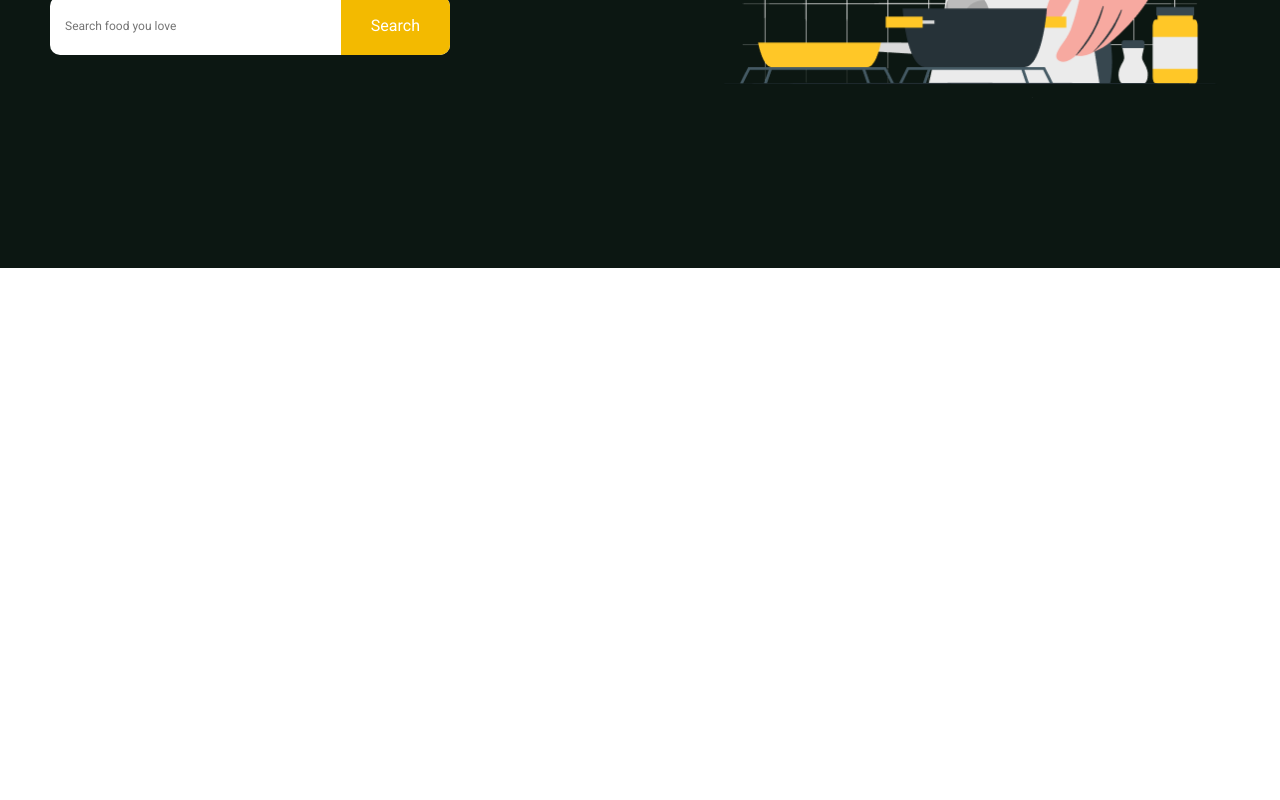
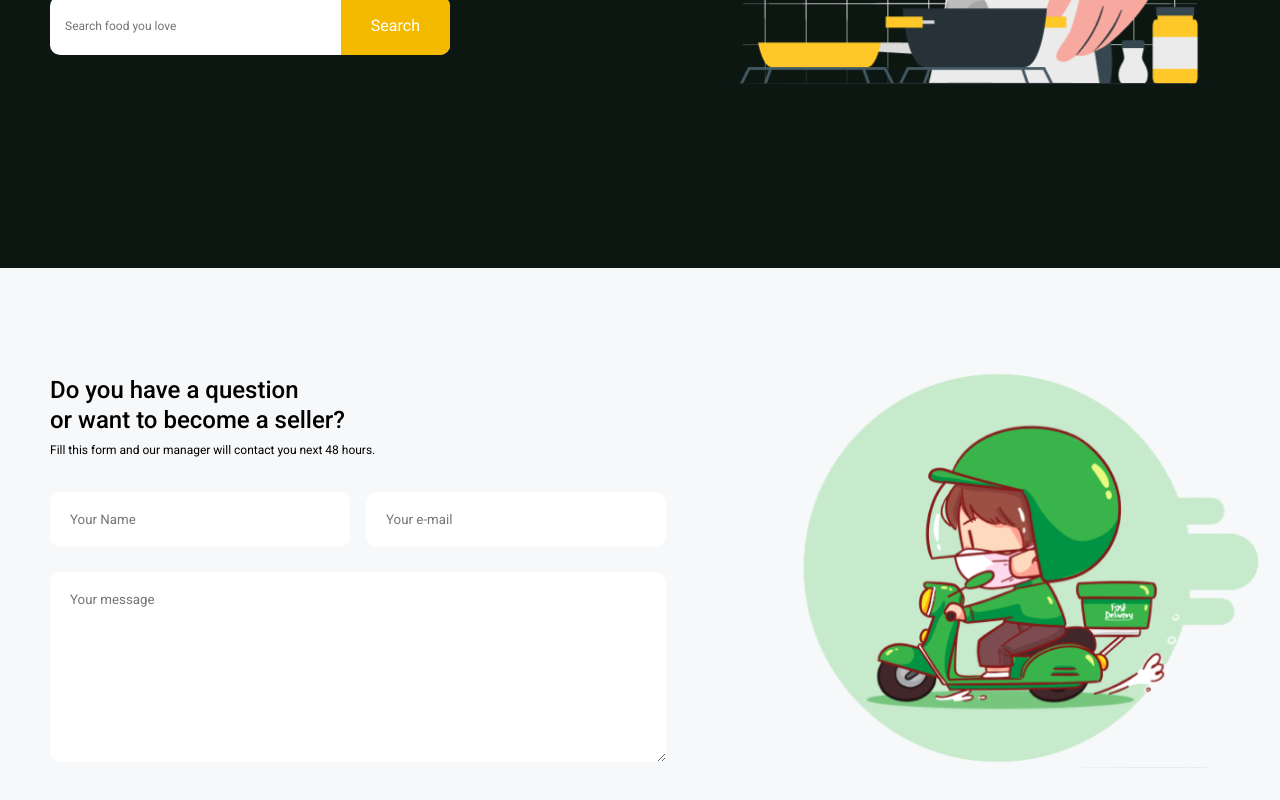
Before and after one commit to ihossen016/Food-Delivery, a Next.js app: page / in a window 1280 px wide. Shown: the part 566-1366 px from the top of the page. Before the commit the page ends 834 px from the top, so only its background shows below. Built offline with nearby package versions, Linux system fonts and the light colour scheme.

Commit message:
contact section added

```diff
--- /dev/null
+++ b/components/Contact.jsx
@@ -0,0 +1,41 @@
+import Image from "next/image";
+
+const Contact = () => {
+    return (
+        <section id="contact-section">
+            <div id="contact" className="container">
+                <div className="contact-left">
+                    <h3>Do you have a question</h3>
+                    <h3>or want to become a seller?</h3>
+                    <p>
+                        Fill this form and our manager will contact you next 48
+                        hours.
+                    </p>
+
+                    <form id="contact-form">
+                        <div id="name-box">
+                            <input type="text" placeholder="Your Name" />
+                            <input type="text" placeholder="Your e-mail" />
+                        </div>
+                        <textarea
+                            id="msg"
+                            name="contact-form"
+                            placeholder="Your message"
+                            rows="10"
+                        ></textarea>
+                    </form>
+                </div>
+                <div className="contact-right">
+                    <Image
+                        src="/images/delivery.png"
+                        alt="delivery"
+                        width={500}
+                        height={400}
+                    />
+                </div>
+            </div>
+        </section>
+    );
+};
+
+export default Contact;
--- a/pages/index.js
+++ b/pages/index.js
@@ -1,5 +1,5 @@
 import Head from "next/head";
-import Image from "next/image";
+import Contact from "../components/Contact";
 import Hero from "../components/Hero";
 import Navbar from "../components/Navbar";
 
@@ -19,6 +19,8 @@ export default function Home() {
             <main>
                 <Navbar />
                 <Hero />
+
+                <Contact />
             </main>
         </>
     );
--- a/styles/globals.css
+++ b/styles/globals.css
@@ -1,8 +1,10 @@
-@import url("https://fonts.googleapis.com/css2?family=Roboto:wght@300;400;500;900&display=swap");
+@import url("https://fonts.googleapis.com/css2?family=Roboto:wght@100;300;400;500;900&display=swap");
 
 :root {
     --bg-dark: #0c1712;
+    --bg-light: #f7f8fa;
     --yellow: #f3ba00;
+    --black: #101115;
 }
 
 * {
@@ -61,7 +63,6 @@ section {
     font-size: 10px;
 }
 /* Navabar End */
-
 /* Hero Section Start */
 #hero-section {
     padding: 165px 0;
@@ -92,7 +93,6 @@ section {
     display: flex;
     justify-content: space-between;
     align-items: center;
-    /* padding: 20px 0 20px 20px; */
     background: #fff;
     border-radius: 10px;
 }
@@ -114,3 +114,52 @@ section {
     cursor: pointer;
 }
 /* Hero Section End */
+
+/* Contact Section Start */
+#contact-section {
+    background: var(--bg-light);
+    padding: 100px 0;
+    margin-bottom: 60px;
+}
+#contact {
+    display: flex;
+    justify-content: space-between;
+    align-items: center;
+    gap: 100px;
+}
+.contact-left h3 {
+    font-size: 24px;
+    line-height: 30px;
+    font-weight: 500;
+}
+.contact-left p {
+    font-size: 12px;
+    line-height: 20px;
+    padding-top: 5px;
+}
+#contact-form {
+    width: 100%;
+    padding-top: 32px;
+}
+#name-box {
+    display: flex;
+    justify-content: space-between;
+    align-items: center;
+    gap: 16px;
+    padding-bottom: 25px;
+}
+#name-box input {
+    width: 300px;
+    padding: 20px;
+    border: none;
+    border-radius: 10px;
+    outline: none;
+}
+#msg {
+    width: 616px;
+    padding: 20px;
+    border: none;
+    border-radius: 10px;
+    outline: none;
+}
+/* Contact Section End */
```
